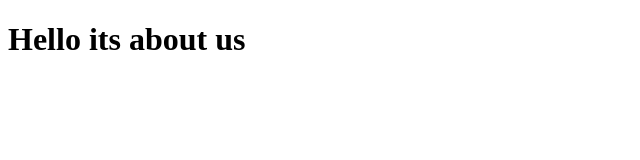
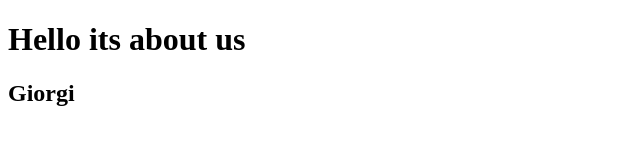
Before and after one commit to Giotsartsidze/Example, a plain HTML site: page about.html in a window 1280 px wide. Shown: the whole page, without its empty margins (0-640 px from the left). Drawn offline with Linux system fonts and the light colour scheme.

Commit message:
this is about-us page

```diff
--- a/about.html
+++ b/about.html
@@ -10,5 +10,6 @@
 
 
     <h1>Hello its about us</h1>
+    <h2>Giorgi</h2>
 </body>
 </html>
```
